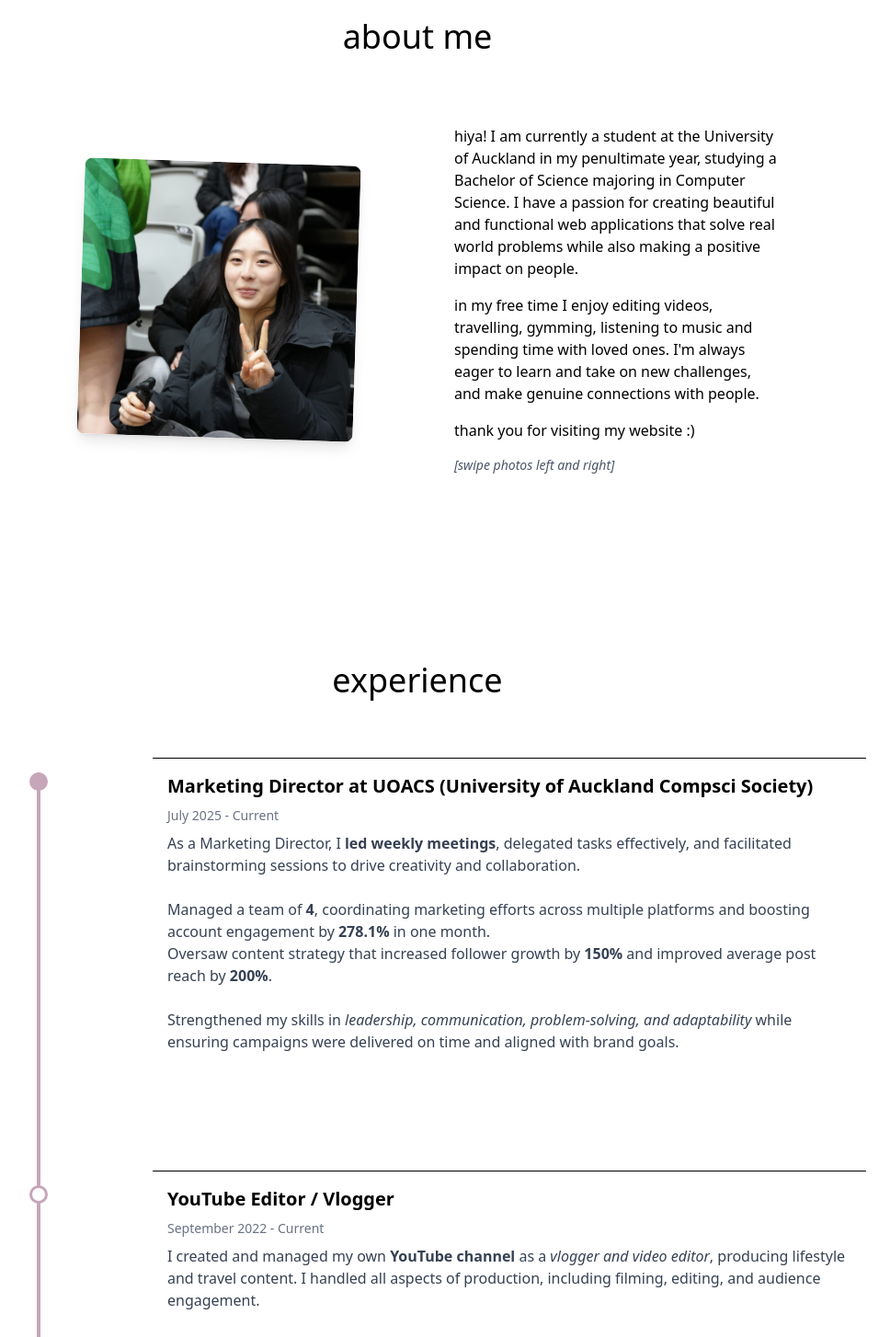
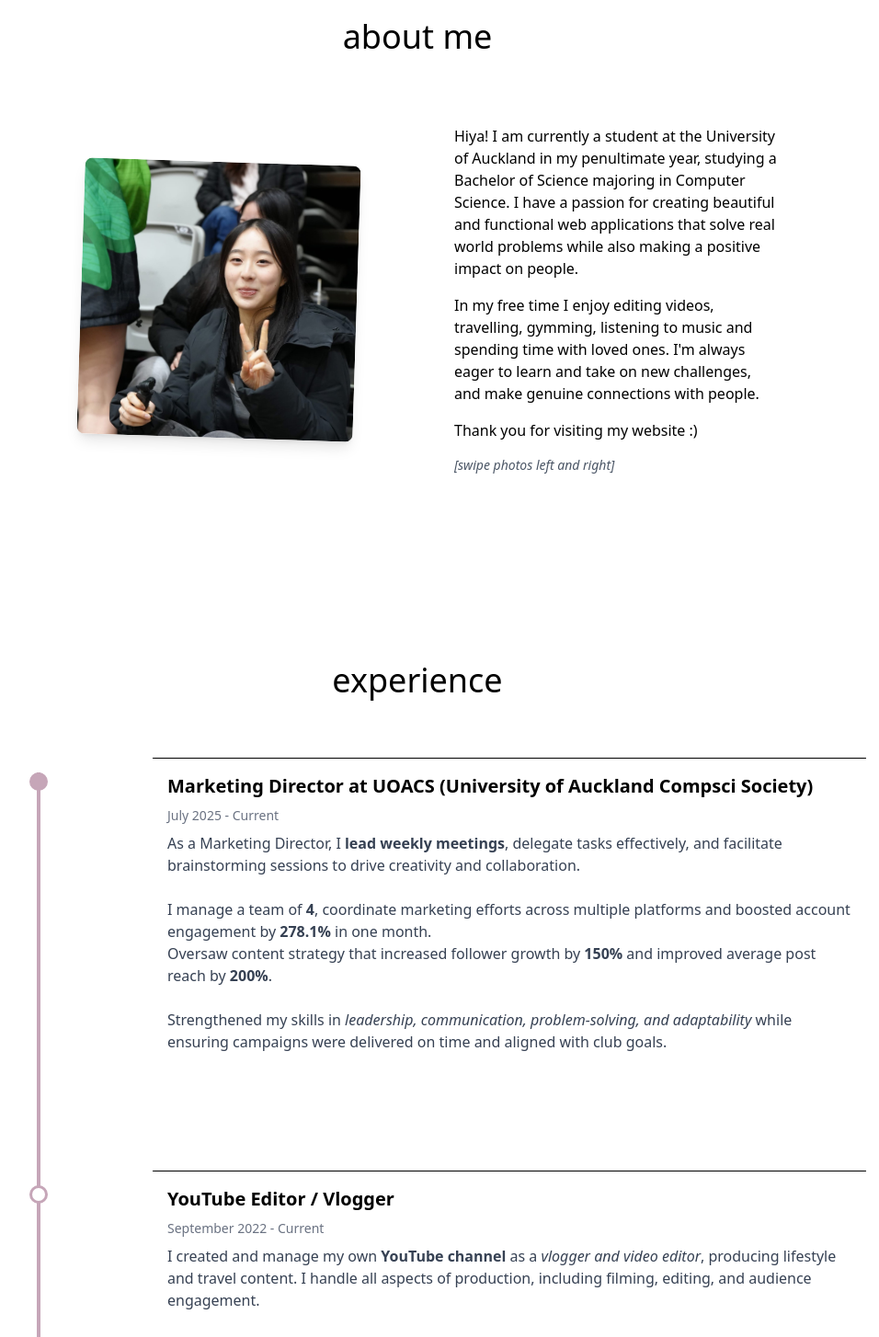
Before and after one commit to ashoomky/personal-website, a React (Vite) app: page / in a window 1280 px wide. Shown: the part 860-2314 px from the top of the page at 92% size, without its empty margins (186-1142 px from the left). Built offline with nearby package versions, Linux system fonts and the light colour scheme.

Commit message:
feat: fixed grammar and punctuation

```diff
--- a/src/components/AboutMe.jsx
+++ b/src/components/AboutMe.jsx
@@ -82,13 +82,13 @@ const AboutMe = () => {
                 {/* description */}
                 <div className="flex-1 md:w-1/2 m-10 text-left">
                     <p className="pb-4">
-                        hiya! I am currently a student at the University of Auckland in my penultimate year, studying a Bachelor of Science majoring in Computer Science. I have a passion for creating beautiful and functional web applications that solve real world problems while also making a positive impact on people.
+                        Hiya! I am currently a student at the University of Auckland in my penultimate year, studying a Bachelor of Science majoring in Computer Science. I have a passion for creating beautiful and functional web applications that solve real world problems while also making a positive impact on people.
                     </p>
                     <p className="pb-4">
-                        in my free time I enjoy editing videos, travelling, gymming, listening to music and spending time with loved ones. I'm always eager to learn and take on new challenges, and make genuine connections with people.
+                        In my free time I enjoy editing videos, travelling, gymming, listening to music and spending time with loved ones. I'm always eager to learn and take on new challenges, and make genuine connections with people.
                     </p>
                     <p className="pb-4">
-                        thank you for visiting my website :)
+                        Thank you for visiting my website :)
                     </p>
                     <p className="italic text-gray-600 text-sm">
                         [swipe photos left and right]
--- a/src/components/Experience.jsx
+++ b/src/components/Experience.jsx
@@ -9,16 +9,16 @@ const Experience = () => {
             end: "Current",
             description: (
                 <>
-                    As a Marketing Director, I <strong>led weekly meetings</strong>, delegated tasks effectively, and
-                    facilitated brainstorming sessions to drive creativity and collaboration. <br />
+                    As a Marketing Director, I <strong>lead weekly meetings</strong>, delegate tasks effectively, and
+                    facilitate brainstorming sessions to drive creativity and collaboration. <br />
                     <br />
-                    Managed a team of <strong>4</strong>, coordinating marketing efforts across multiple platforms and
-                    boosting account engagement by <strong>278.1%</strong> in one month. <br />
+                    I manage a team of <strong>4</strong>, coordinate marketing efforts across multiple platforms and
+                    boosted account engagement by <strong>278.1%</strong> in one month. <br />
                     Oversaw content strategy that increased follower growth by <strong>150%</strong> and improved
                     average post reach by <strong>200%</strong>. <br />
                     <br />
                     Strengthened my skills in <em>leadership, communication, problem-solving, and adaptability </em>
-                    while ensuring campaigns were delivered on time and aligned with brand goals.
+                    while ensuring campaigns were delivered on time and aligned with club goals.
                 </>
 
             )
@@ -29,9 +29,9 @@ const Experience = () => {
             end: "Current",
             description: (
                 <>
-                    I created and managed my own <strong>YouTube channel</strong> as a
+                    I created and manage my own <strong>YouTube channel</strong> as a
                     <em> vlogger and video editor</em>, producing lifestyle and travel content.
-                    I handled all aspects of production, including filming, editing, and audience engagement.
+                    I handle all aspects of production, including filming, editing, and audience engagement.
                     <br />
                     <br />
                     My most viewed video reached <strong>40,000+ views</strong>, and several others gained consistent traction,
@@ -48,7 +48,7 @@ const Experience = () => {
             end: "June 2023",
             description: (
                 <>
-                    Waitressed at Little Penang, multitasking between <strong>taking 50+ orders per shift</strong>,
+                    Waitressed at Little Penang, multitasked between <strong>taking 50+ orders per shift</strong>,
                     making drinks, delivering food, and attending to customers in a fast-paced environment. <br />
                     <br />
                     Learned to manage <strong>high-volume orders efficiently</strong> while maintaining
```
